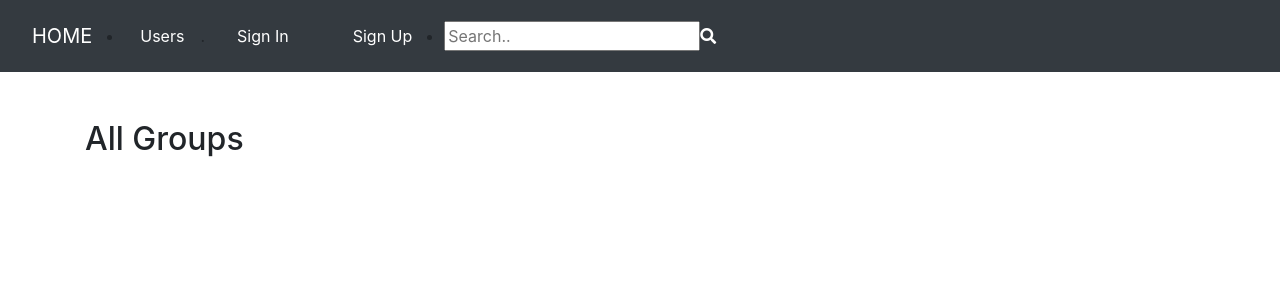
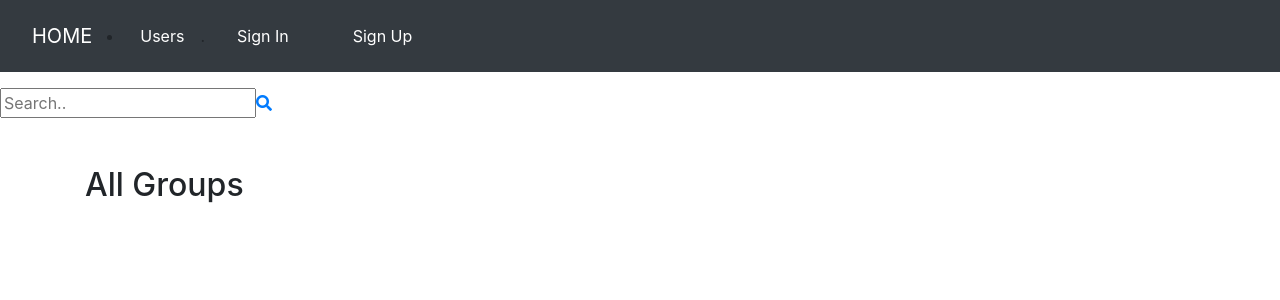
Before and after one commit to tanvithote/Squadify, a React (Create React App) app in the folder react-front/: page /groups in a window 1280 px wide. Shown: the top 300 px of the page. Built offline with nearby package versions, Linux system fonts and the light colour scheme; no server answers.

Commit message:
Add search bar in Posts

```diff
--- a/react-front/src/core/Menu.js
+++ b/react-front/src/core/Menu.js
@@ -8,17 +8,6 @@ const isActive = (history, path) => {
   } else {
     return { color: "#ffffff" };
   }
-};
-
-var query = "";
-
-const queryChange = evt => {
-  query = evt.target.value;
-  return query;
-};
-
-const handleSearch = () => {
-  this.context.router.push(`/groups/search/${query}`);
 };
 
 const Menu = ({ history }) => (
@@ -127,27 +116,7 @@ const Menu = ({ history }) => (
           </li>
         </>
       )}
-      <li className="nav-item">
-        <div>
-          <form>
-            <input
-              type="text"
-              placeholder="Search.."
-              name="search"
-              onChange={queryChange}
-            />
-            {/* <button onClick={handleSearch}>
-              {/* <i class="fa fa-search"></i> */}
-            {/* </button> */}
-            <Link
-              to={`/groups/search/${query}`}
-              style={isActive(history, `/groups/search/${query}`)}
-            >
-              <i class="fa fa-search"></i>
-            </Link>
-          </form>
-        </div>
-      </li>
+
     </ul>
   </div>
 );
--- a/react-front/src/group/Groups.js
+++ b/react-front/src/group/Groups.js
@@ -7,9 +7,19 @@ class Groups extends Component {
   constructor() {
     super();
     this.state = {
-      groups: []
+      groups: [],
+      query: ""
     };
   }
+
+  queryChange = evt => {
+    this.setState({ query: evt.target.value });
+    console.log(this.state.query);
+  };
+
+  handleSearch = () => {
+    this.context.router.push(`/groups/search/${this.state.query}`);
+  };
 
   componentDidMount() {
     list().then(data => {
@@ -67,12 +77,31 @@ class Groups extends Component {
   };
 
   render() {
-    const { groups } = this.state;
+    const { groups, query } = this.state;
     return (
-      <div className="container fluid">
-        <h2 className="mt-5 mb-5">All Groups</h2>
-        {this.renderGroups(groups)}
-      </div>
+      <>
+        <div>
+          <form>
+            <input
+              type="text"
+              placeholder="Search.."
+              name="search"
+              onChange={this.queryChange}
+              onSubmit={this.handleSearch}
+            />
+            {/* <button onClick={handleSearch}>
+              {/* <i class="fa fa-search"></i> */}
+            {/* </button> */}
+            <Link to={`/groups/search/${query}`}>
+              <i class="fa fa-search"></i>
+            </Link>
+          </form>
+        </div>
+        <div className="container fluid">
+          <h2 className="mt-5 mb-5">All Groups</h2>
+          {this.renderGroups(groups)}
+        </div>
+      </>
     );
   }
 }
```
